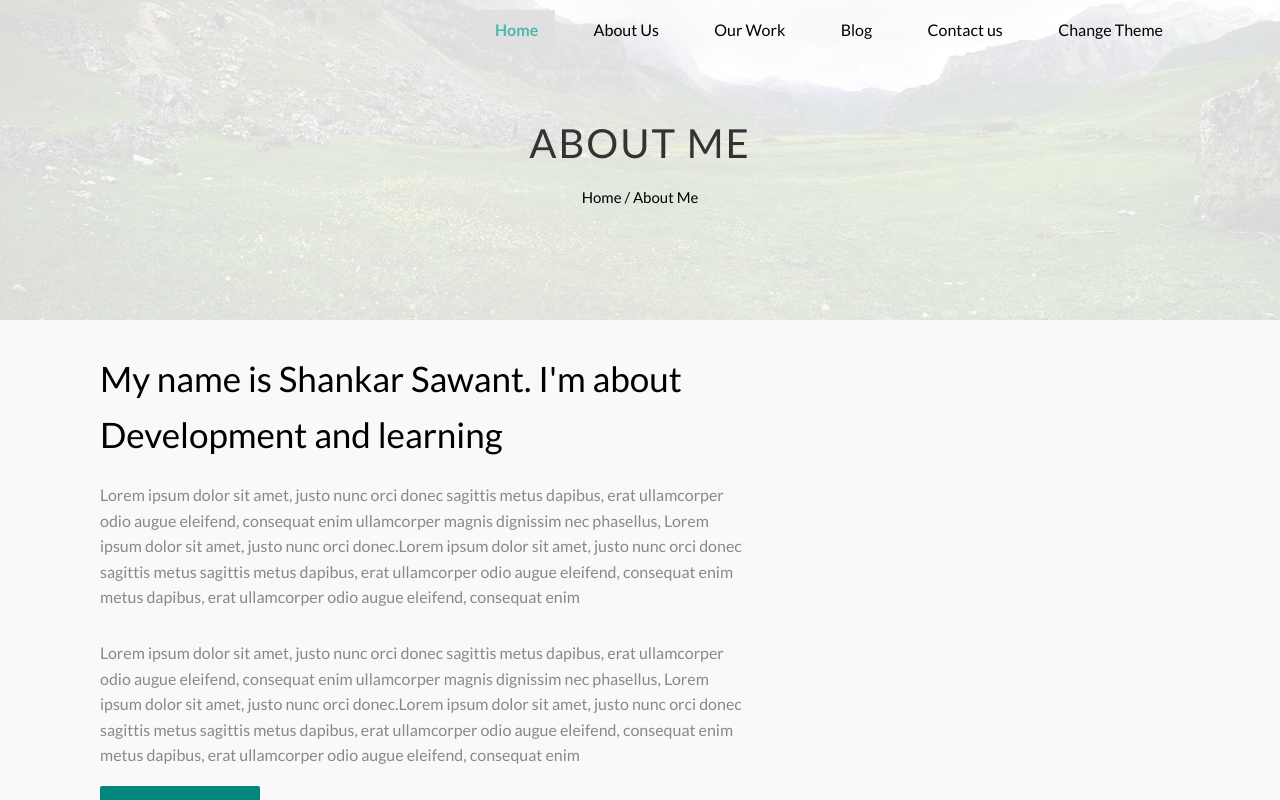
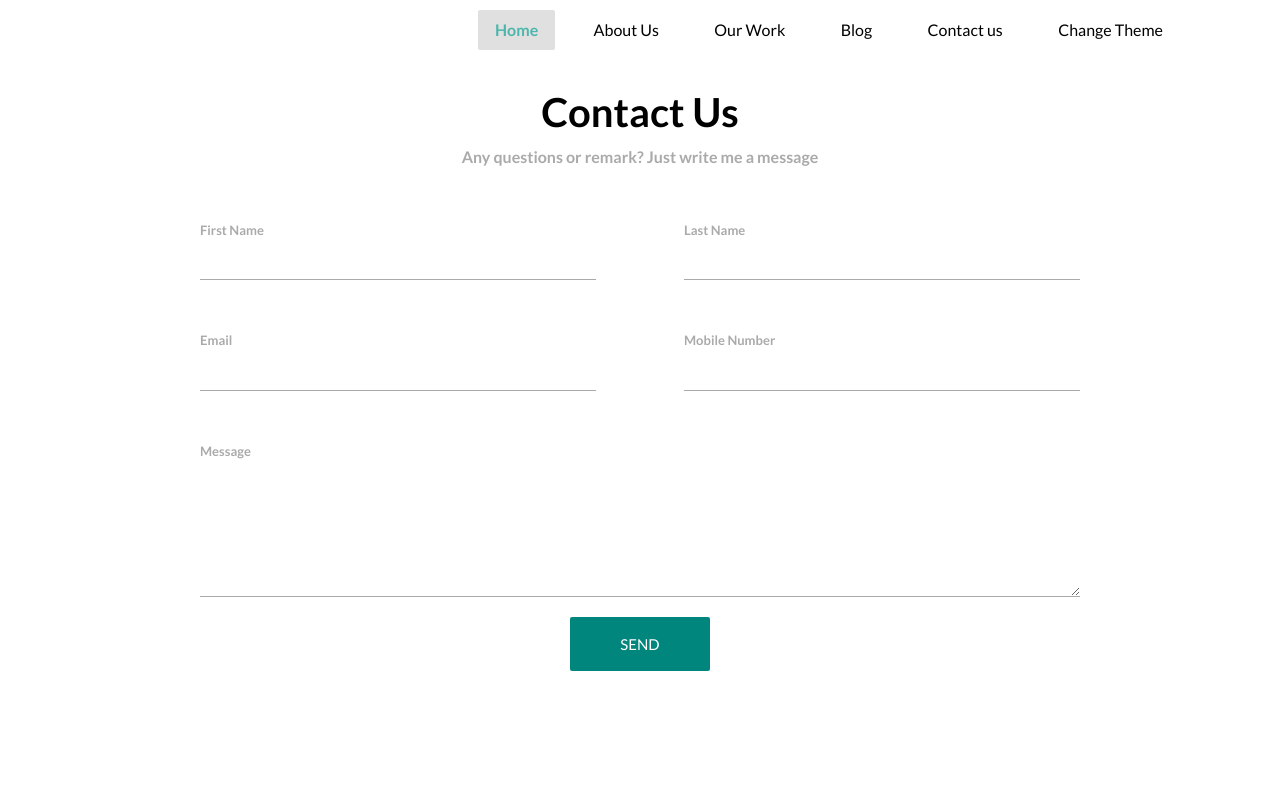
Before and after one commit to shankar81/personal-website, a React (Create React App) app: page / in a window 1280 px wide. Shown: the top 800 px of the page. Built offline with nearby package versions, Linux system fonts and the light colour scheme; a web font is replaced by a local one.

Commit message:
:construction: Navigation
Before adding react-router-dom and also need to brush up the contact page

```diff
--- a/src/App.tsx
+++ b/src/App.tsx
@@ -4,9 +4,8 @@ import Backdrop from "./components/Backdrop/Backdrop";
 import Footer from "./components/Footer/Footer";
 import Header from "./components/Header/Header";
 import Theme from "./components/Theme/Theme";
-import LandingPage from "./pages/Landing/LandingPage";
+import Contact from "./pages/Contact/Contact";
 import { GlobalContext } from "./utils/GlobalContext";
-import About from './pages/About/About';
 
 export default function App() {
   const [theme, setTheme] = React.useState("light"); // light | dark
@@ -29,7 +28,7 @@ export default function App() {
            * @TODO Add routing here
            * */}
           {/* <LandingPage /> */}
-          <About />
+          <Contact />
           <Footer />
           {isBackdropOpen && <Backdrop />}
         </div>
--- /dev/null
+++ b/src/components/Input/Input.scss
@@ -0,0 +1,25 @@
+.theme-light {
+  .input {
+    &__container {
+        position: relative;
+        width: 100%;
+
+        display: flex;
+        flex-direction: column;
+    }
+
+    &__label {
+        font-size: 1.3rem;
+        text-transform: capitalize;
+        font-weight: bold;
+        color: #aaa;
+    }
+
+    &__input {
+        font-size: 1.6rem;
+        padding: 1rem 0;
+        border: none;
+        border-bottom: 1px solid #aaa;
+    }
+  }
+}
--- /dev/null
+++ b/src/components/Input/Input.tsx
@@ -0,0 +1,35 @@
+import React, { ChangeEvent } from "react";
+import "./Input.scss";
+
+interface Props {
+  label: string;
+  placeholder: string;
+  value: string;
+  onChange?: (e: ChangeEvent) => void;
+  multiline?: boolean;
+}
+
+export default function Input(props: Props) {
+  return (
+    <div className="input__container">
+      <label className="input__label">{props.label}</label>
+      {props.multiline ? (
+        <textarea
+          onChange={props.onChange}
+          value={props.value}
+          placeholder={props.placeholder}
+          rows={6}
+          className="input__input"
+        />
+      ) : (
+        <input
+          onChange={props.onChange}
+          value={props.value}
+          placeholder={props.placeholder}
+          type="text"
+          className="input__input"
+        />
+      )}
+    </div>
+  );
+}
--- a/src/components/PrimaryButton/PrimaryButton.scss
+++ b/src/components/PrimaryButton/PrimaryButton.scss
@@ -1,4 +1,4 @@
-@import '../../cosntants.scss';
+@import "../../cosntants.scss";
 
 .button {
   &--primary {
--- /dev/null
+++ b/src/pages/Contact/Contact.scss
@@ -0,0 +1,48 @@
+@import "../../cosntants.scss";
+
+.theme-light {
+  .contact {
+    &__container {
+      padding: 8rem $paddingH;
+    }
+
+    &__heading {
+      font-size: 4rem;
+      text-align: center;
+    }
+
+    &__para {
+      font-size: 1.6rem;
+      text-align: center;
+      color: #aaa;
+    }
+
+    &__form {
+      padding: 5rem 10rem;
+      width: 100%;
+
+      display: flex;
+      flex-direction: column;
+      align-items: center;
+
+      &--group {
+        width: 100%;
+        margin-bottom: 5rem;
+
+        display: flex;
+        align-items: center;
+        justify-content: space-between;
+      }
+    }
+
+    &__control {
+      &--full {
+        width: 100%;
+      }
+
+      &--half {
+        width: 45%;
+      }
+    }
+  }
+}
--- /dev/null
+++ b/src/pages/Contact/Contact.tsx
@@ -0,0 +1,37 @@
+import React from "react";
+import Input from "../../components/Input/Input";
+import PrimaryButton from "../../components/PrimaryButton/PrimaryButton";
+import "./Contact.scss";
+
+export default function Contact() {
+  return (
+    <div className="contact__container">
+      <h1 className="contact__heading">Contact Us</h1>
+      <h4 className="contact__para">
+        Any questions or remark? Just write me a message
+      </h4>
+      <form className="contact__form">
+        <div className="contact__form--group">
+          <div className="contact__control--half">
+            <Input label="First Name" value="" placeholder="" />
+          </div>
+          <div className="contact__control--half">
+            <Input label="Last Name" value="" placeholder="" />
+          </div>
+        </div>
+        <div className="contact__form--group">
+          <div className="contact__control--half">
+            <Input label="Email" value="" placeholder="" />
+          </div>
+          <div className="contact__control--half">
+            <Input label="Mobile Number" value="" placeholder="" />
+          </div>
+        </div>
+        <div className="contact__control--full">
+          <Input label="Message" value="" placeholder="" multiline />
+        </div>
+        <PrimaryButton link="" label="Send" />
+      </form>
+    </div>
+  );
+}
```
